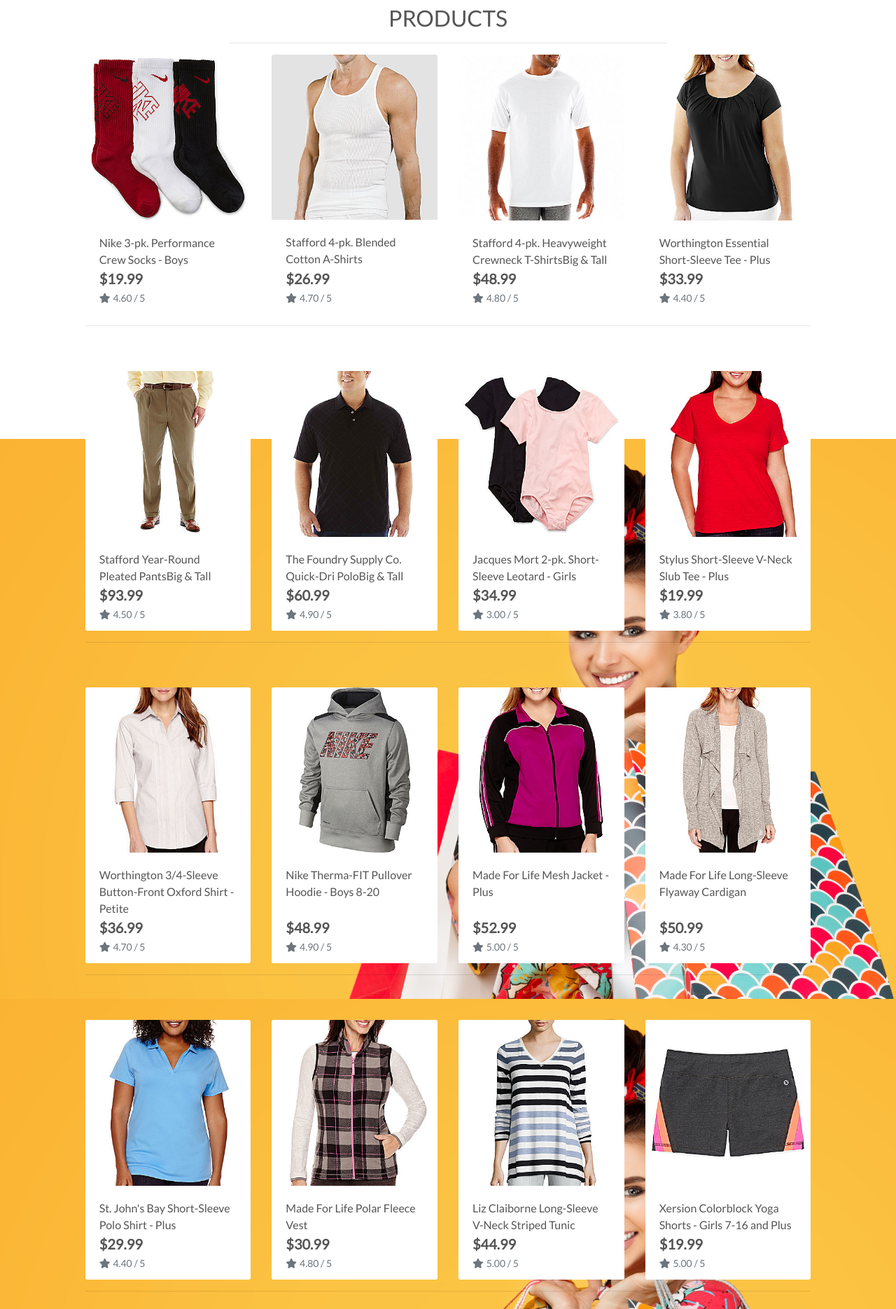
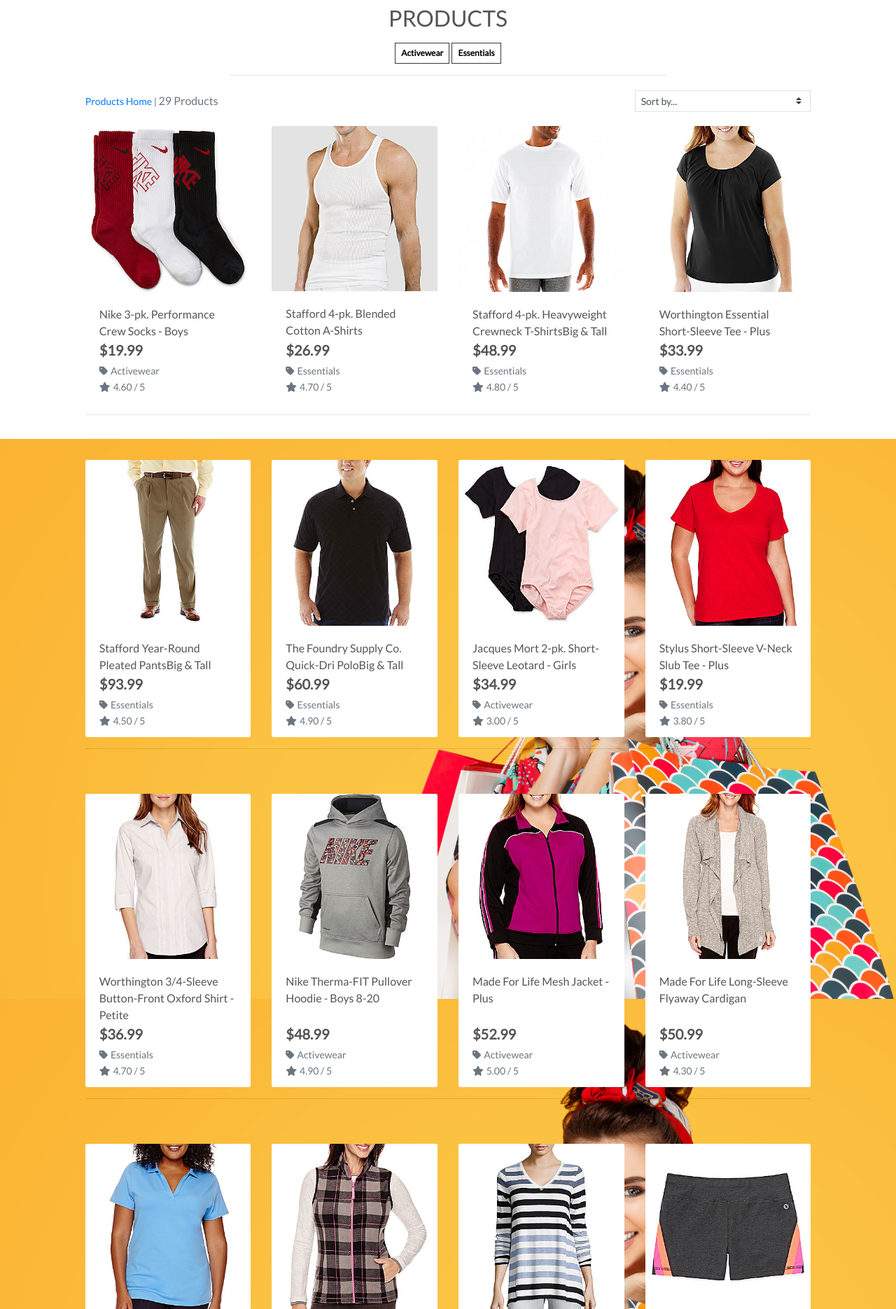
Before and after one commit to jts272/mp6-boutique-ado, a Django app: a page that uses products/templates/products/products.html in a window 1280 px wide. Shown: the part 173-2043 px from the top of the page at 70% size. Run offline with Django 3.2, Linux system fonts and the light colour scheme; data comes from the database, SQL or seed files in the repository; some libraries are stand-ins or nearby versions.

Commit message:
feat: add sorting and product counts to products page

```diff
--- a/products/templates/products/products.html
+++ b/products/templates/products/products.html
@@ -16,12 +16,61 @@
     <div class="row">
       <div class="col text-center mt-3">
         <h2 class="logo-font">Products</h2>
+        {% comment %} BS badge to link to given category filter {% endcomment %}
+        {% for c in current_categories %}
+          <a class="category-badge text-decoration-none"
+             href="{% url 'products' %}?category={{ c.name }}">
+            <span class="p-2 mt-2 badge badge-white text-black rounded-0 border border-dark">{{ c.friendly_name }}</span>
+          </a>
+        {% endfor %}
         <hr class="w-50 mb-1" />
       </div>
     </div>
     <div class="row">
       <div class="product-container col-10 offset-1">
-        <div class="row mt-1 mb-2"></div>
+        <div class="row mt-1 mb-2">
+          {% comment %} BS ordering positions dropdown {% endcomment %}
+          <div class="col-12 col-md-6 my-auto order-md-last d-flex justify-content-center justify-content-md-end">
+            <div class="sort-select-wrapper w-50">
+              {% comment %} JS required to update selection for user {% endcomment %}
+              <select id="sort-selector"
+                      class="custom-select custom-select-sm rounded-0 border border-
+                             {% if current_sorting != 'None_None' %}
+                               info
+                             {% else %}
+                               black
+                             {% endif %}">
+                <option value="reset"
+                        {% if current_sorting == 'None_None' %}selected{% endif %}>Sort by...</option>
+                <option value="price_asc"
+                        {% if current_sorting == 'price_asc' %}selected{% endif %}>Price (low to high)</option>
+                <option value="price_desc"
+                        {% if current_sorting == 'price_desc' %}selected{% endif %}>Price (high to low)</option>
+                <option value="rating_asc"
+                        {% if current_sorting == 'rating_asc' %}selected{% endif %}>Rating (low to high)</option>
+                <option value="rating_desc"
+                        {% if current_sorting == 'rating_desc' %}selected{% endif %}>Rating (high to low)</option>
+                <option value="name_asc"
+                        {% if current_sorting == 'name_asc' %}selected{% endif %}>Name (A-Z)</option>
+                <option value="name_desc"
+                        {% if current_sorting == 'name_desc' %}selected{% endif %}>Name (Z-A)</option>
+                <option value="category_asc"
+                        {% if current_sorting == 'category_asc' %}selected{% endif %}>Category (A-Z)</option>
+                <option value="category_desc"
+                        {% if current_sorting == 'category_desc' %}selected{% endif %}>Category (Z-A)</option>
+              </select>
+            </div>
+          </div>
+          <div class="col-12 col-md-6 order-md-first">
+            <p class="text-muted mt-3 text-center text-md-left">
+              {% if search_term or current_categories or current_sorting != 'None_None' %}
+                <span class="small"><a href="{% url 'products' %}">Products Home</a> | </span>
+              {% endif %}
+              {{ products|length }} Products
+              {% if search_term %}found for <strong>"{{ search_term }}"</strong>{% endif %}
+            </p>
+          </div>
+        </div>
         <div class="row">
           {% for product in products %}
             <div class="col-sm-6 col-md-6 col-lg-4 col-xl-3">
@@ -49,6 +98,16 @@
                   <div class="row">
                     <div class="col">
                       <p class="lead mb-0 text-left font-weight-bold">${{ product.price }}</p>
+                      {% if product.category %}
+                        <p class="small mt-1 mb-0">
+                          {% comment %} Programmatic name as href {% endcomment %}
+                          <a class="text-muted"
+                             href="{% url 'products' %}?category={{ product.category.name }}">
+                            {% comment %} Friendly name displayed in front end {% endcomment %}
+                            <i class="fas fa-tag mr-1"></i>{{ product.category.friendly_name }}
+                          </a>
+                        </p>
+                      {% endif %}
                       {% if product.rating %}
                         <small class="text-muted"><i class="fas fa-star mr-1"></i>{{ product.rating }} / 5</small>
                       {% else %}
--- a/products/views.py
+++ b/products/views.py
@@ -77,6 +77,10 @@ def all_products(request):
                 # https://youtu.be/zKf_KWr1YpI?t=137
                 products = products.annotate(lower_name=Lower("name"))
 
+            # Drill down to sort by name, not id
+            if sortkey == "category":
+                sortkey == "category__name"
+
             if "direction" in request.GET:
                 direction = request.GET["direction"]
                 if direction == "desc":
--- a/requirements.txt
+++ b/requirements.txt
@@ -18,6 +18,7 @@ jsbeautifier==1.14.7
 json5==0.9.14
 oauthlib==3.2.2
 pathspec==0.11.1
+Pillow==9.5.0
 pycparser==2.21
 PyJWT==2.7.0
 python3-openid==3.2.0
--- a/static/css/base.css
+++ b/static/css/base.css
@@ -75,6 +75,11 @@ body {
   z-index: -1;
 }
 
+a.category-badge > span.badge:hover {
+  background: #212529 !important;
+  color: #fff !important;
+}
+
 /* -------------------------------- Media Queries */
 
 /* Slightly larger container on xl screens */
```
Also changed, not shown: products/templates/products/product_detail.html (+8 -0 lines).
